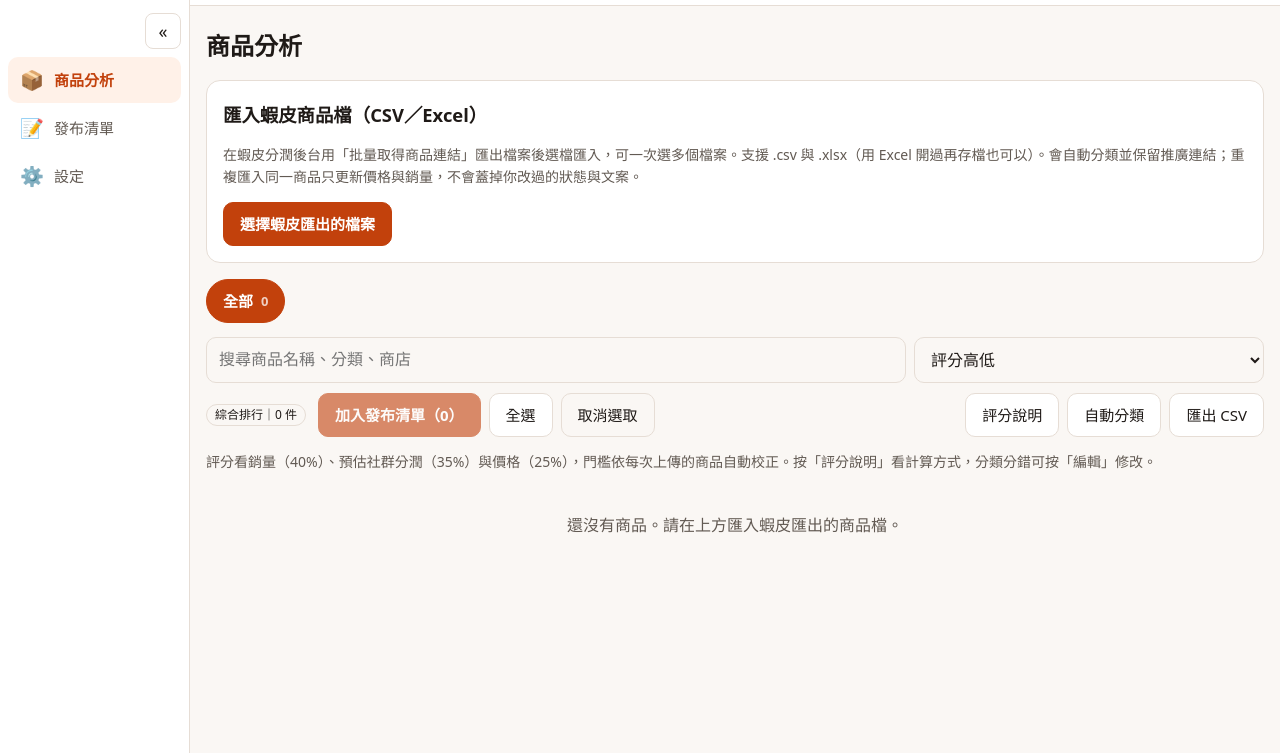
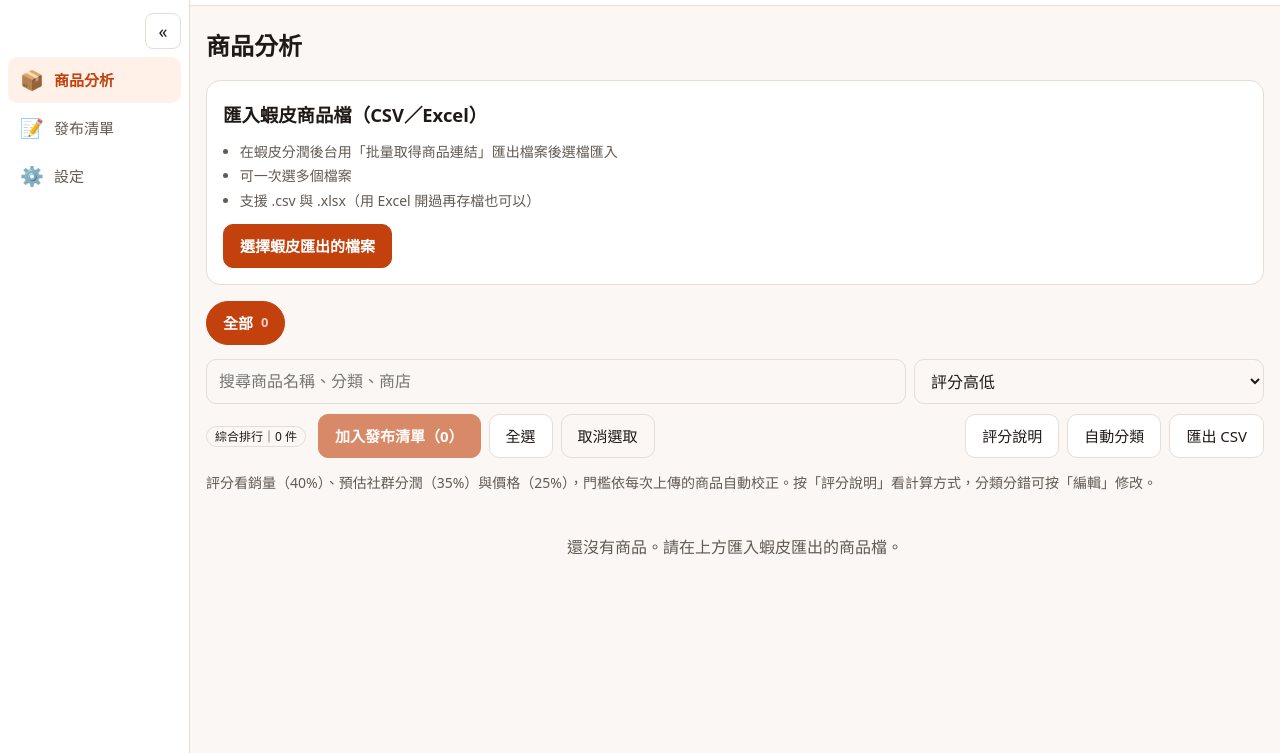
Before and after one commit to stear0727/shopee, a website: page public/index.html in a window 1280 px wide. Shown: the part 47-800 px from the top of the page. Drawn offline with Linux system fonts and the light colour scheme.

Commit message:
Bullet-point import instructions
Co-Authored-By: Claude Opus 5.5 <noreply@anthropic.com>

```diff
--- a/public/index.html
+++ b/public/index.html
@@ -32,7 +32,11 @@
   <h1 tabindex="-1">商品分析</h1>
   <div class="card">
     <h2>匯入蝦皮商品檔（CSV／Excel）</h2>
-    <p class="hint">在蝦皮分潤後台用「批量取得商品連結」匯出檔案後選檔匯入，可一次選多個檔案。支援 .csv 與 .xlsx（用 Excel 開過再存檔也可以）。會自動分類並保留推廣連結；重複匯入同一商品只更新價格與銷量，不會蓋掉你改過的狀態與文案。</p>
+    <ul class="hint imp-list">
+      <li>在蝦皮分潤後台用「批量取得商品連結」匯出檔案後選檔匯入</li>
+      <li>可一次選多個檔案</li>
+      <li>支援 .csv 與 .xlsx（用 Excel 開過再存檔也可以）</li>
+    </ul>
     <label class="btn pri">選擇蝦皮匯出的檔案<input class="vh" type="file" accept=".csv,.xlsx,text/csv,application/vnd.openxmlformats-officedocument.spreadsheetml.sheet" data-imp="items" multiple></label>
   </div>
   <div class="tabs cat-tabs" id="catChips" role="tablist" aria-label="選擇類別"></div>
--- a/public/styles.css
+++ b/public/styles.css
@@ -225,6 +225,7 @@ a.btn{text-decoration:none}
 .sync-status.err{color:var(--bad)}
 .sync-status.warn{color:var(--warn);font-weight:700}
 .sync-top.warn{border-color:var(--warn)}
+.imp-list{margin:4px 0 12px;padding-left:1.2em}.imp-list li{margin:2px 0}
 /* AI output */
 .out-head{display:flex;justify-content:flex-end;gap:8px;margin-bottom:4px}
 .verdict{font-size:1.1rem;font-weight:700}
```
